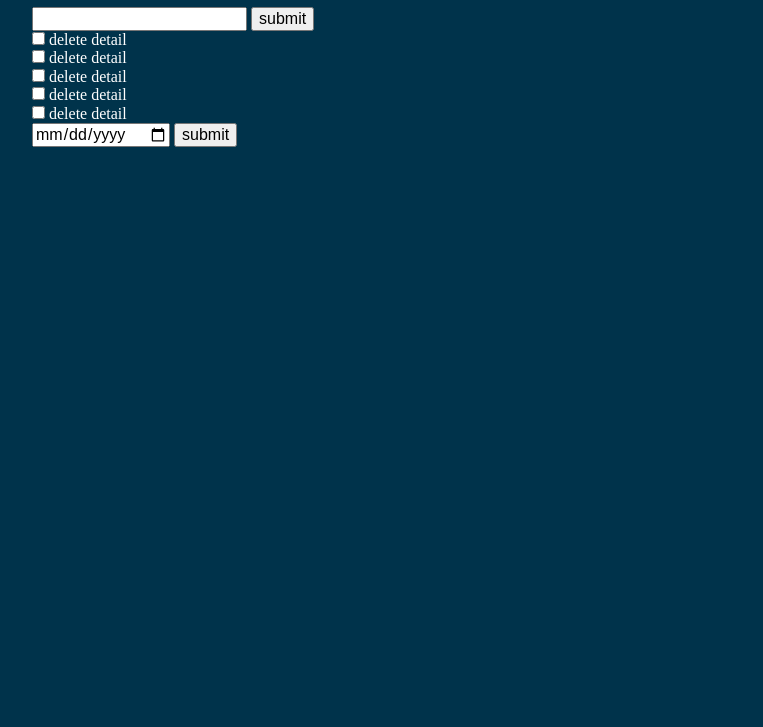
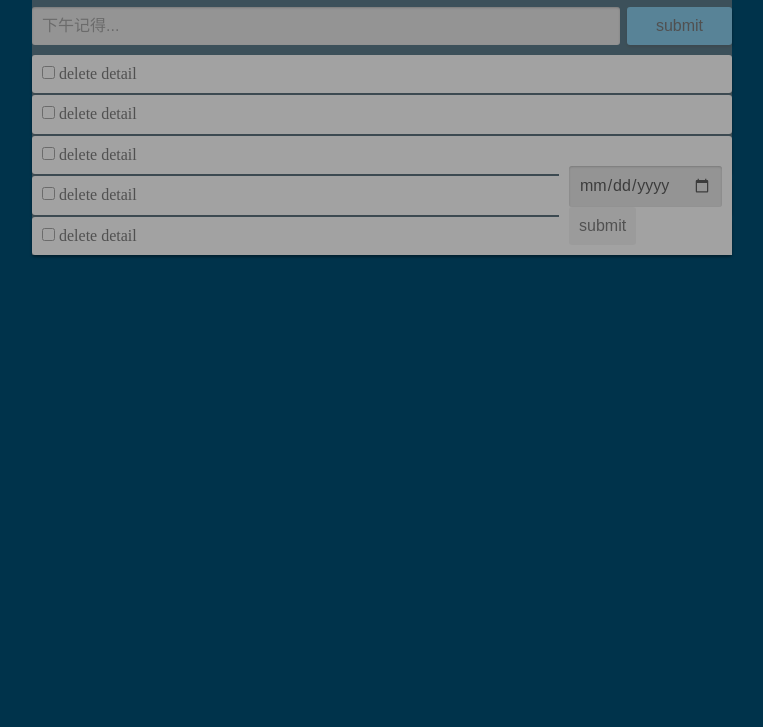
Before and after one commit to MrZWH/jQuery-TodoListApp, a website: page index.html in a window 1280 px wide. Shown: the part 73-800 px from the top of the page, without its empty margins (258-1021 px from the left). Drawn offline with nearby package versions, Linux system fonts and the light colour scheme.

Commit message:
完善页面

```diff
--- a/css/base.css
+++ b/css/base.css
@@ -1,3 +1,11 @@
+* {
+    box-sizing: border-box;
+    -webkit-transition: background .2s;
+    -o-transition: background .2s;
+    transition: background .2s;
+    outline: 0;
+}
+
 body {
     background: #00334b;
     color: #fff;
@@ -6,8 +14,94 @@ body {
 .container {
     max-width: 700px;
     margin: 0 auto;
+    position: relative;
 }
 
 h1 {
     text-align: center;
 }
+
+.task-list {
+    margin: 10px 0;
+}
+
+input, .task-item, button {
+    border-radius: 3px;
+    padding: 10px;
+}
+
+input[type=text], input[type=date]{
+    border: 0;
+    display: block;
+    width: 100%;
+    background: #ddd;
+    box-shadow: inset 0 1px 2px rgba(0, 0, 0, .3);
+}
+
+input[type=text]:hover,
+input[type=text]:focus,
+input[type=date]:hover,
+input[type=date]:focus {
+    background: #fff;
+    box-shadow: inset 0 1px 2px rgba(0, 0, 0, .2);
+}
+
+button {
+    display: inline-block;
+    border: 0 ;
+    cursor: pointer;
+    color: #333;
+}
+
+.add-task input[type=text] {
+    float: left;
+    width: 84%;
+    margin-right: 1%;
+}
+
+.add-task [type=submit] {
+    width: 15%;
+    background: #46b1e4;
+}
+
+.add-task [type=submit],
+.task-item {
+    -webkit-box-shadow: 0 2px 3px rgba(0, 0, 0, .4);
+            box-shadow: 0 2px 3px rgba(0, 0, 0, .4);
+}
+
+.add-task [type=submit]:hover {
+    background: #5fb9e4;
+}
+
+.task-item {
+    background: #fff;
+    color: #333;
+    margin-bottom: 2px;
+    border-radius: 3px;
+    cursor: pointer;
+}
+
+.task-item:hover {
+    background: #ddd;
+}
+
+.task-detail-mask,
+.task-detail {
+    position: absolute
+}
+
+.task-detail {
+    padding: 10px;
+    background: #fff;
+    bottom: 0;
+    right: 0;
+}
+
+.task-detail-mask {
+    top: 0;
+    bottom: 0;
+    right: 0;
+    left: 0;
+    background: rgba(100, 100, 100, .6);
+}
--- a/index.html
+++ b/index.html
@@ -12,8 +12,8 @@
     <div class="container">
         <h1>我的Todo</h1>
         <div class="add-task">
-            <input type="text">
-            <button>submit</button>
+            <input type="text" placeholder="下午记得...">
+            <button type="submit">submit</button>
         </div>
         <div class="task-list">
             <div class="task-item">
@@ -57,6 +57,7 @@
                 <button type="submit">submit</button>
             </div>
         </div>
+        <div class="task-detail-mask"></div>
     </div>
     <script src="node_modules/jquery/dist/jquery.js"></script>
     <script src="js/base.js"></script>
```
